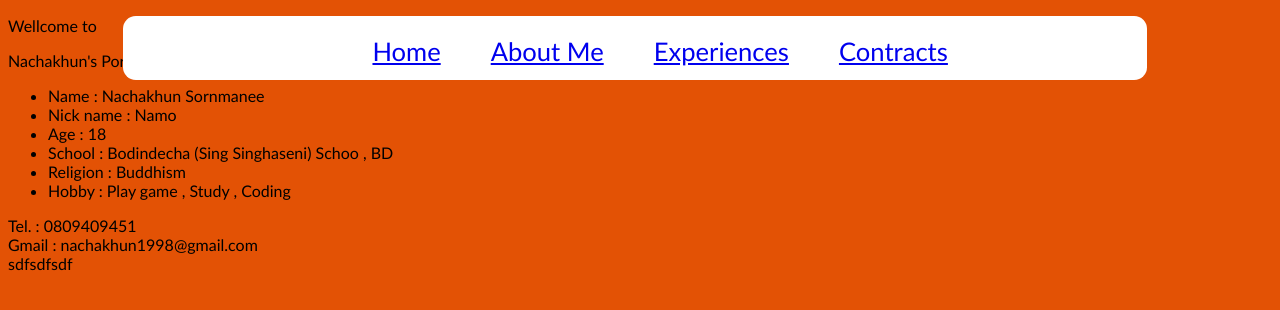
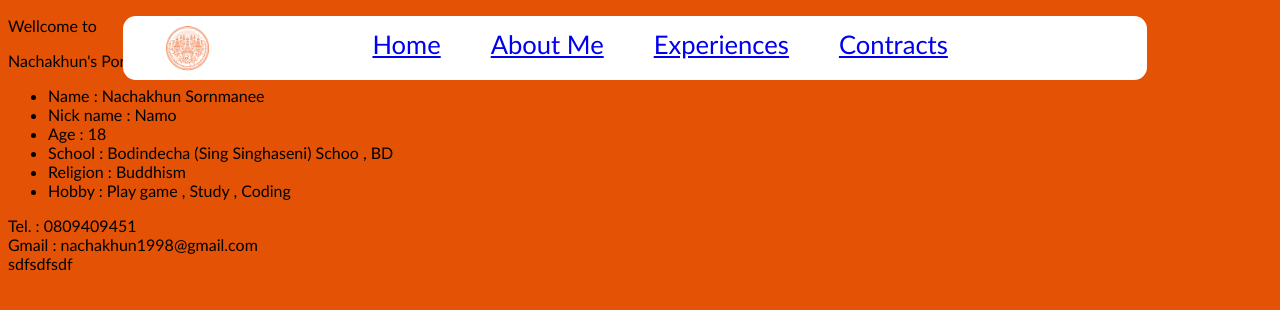
Before and after one commit to nsornman/Portfolio, a plain HTML site: page port.html in a window 1280 px wide. Drawn offline with Linux system fonts and the light colour scheme.

Commit message:
update nav bar

```diff
--- a/port.css
+++ b/port.css
@@ -25,12 +25,20 @@ nav ul{
     margin: 0;
     list-style-type: none;
     align-items: center;
+    color: #666;
+
 }
 nav li{
-    margin-top: 20px;
+    padding-top: 1vw;
     margin-left: 50px;
-    top: 20vw;
-    color: #666;
+
+}
+nav .logo{
+    width: 4vw;
+    height: 4vw;
+    position: absolute;
+    left: 3vw;
+    top: 0.5vw;
 }
 .dropdown-content {
     display: none; /* Hide dropdown by default */
--- a/port.html
+++ b/port.html
@@ -9,7 +9,7 @@
 <body>
     <nav>
         <ul>
-            <!-- <img src="kmitl.png" alt="logo"> -->
+            <img class = "logo" src="kmitl.png" alt="logo">
             <li><a href="#home">Home</a></li>
             <li><a href="#about">About Me</a></li>
             <li class="dropdown">
```
